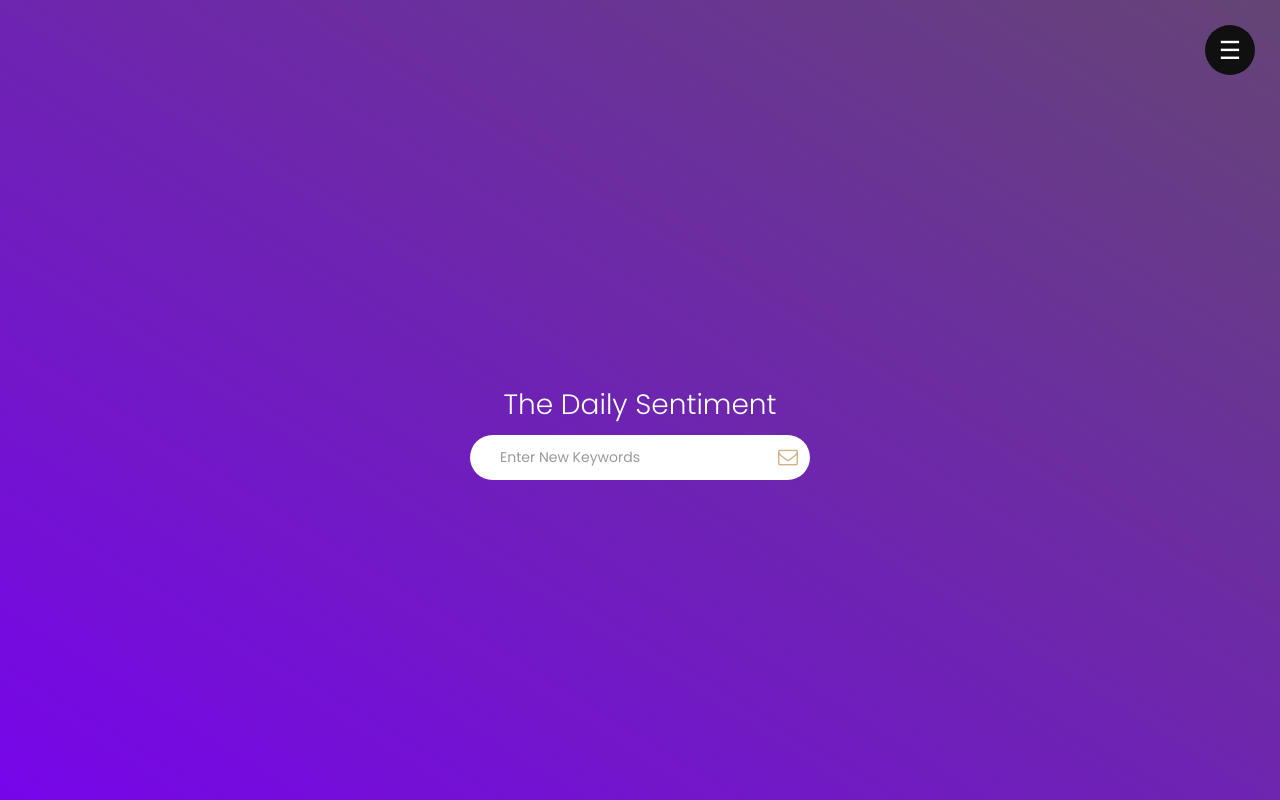
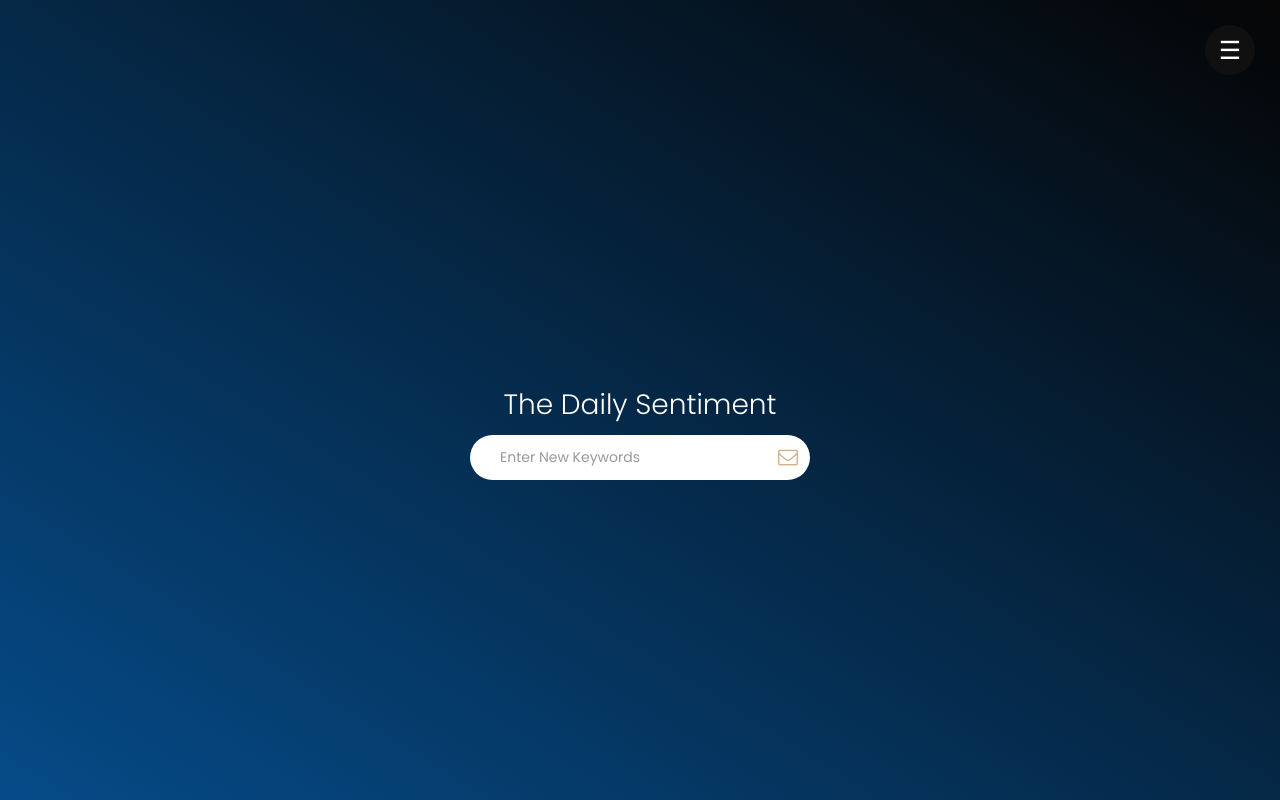
Before and after one commit to gakwong/DailySentiment, a Flask app: template PoemNews/templates/index.html in a window 1280 px wide. Run offline with Flask 2, Linux system fonts and the light colour scheme; the template is opened without the code that fills it, so the values that code supplies are empty; some libraries are stand-ins or nearby versions.

Commit message:
final gradient color (pls dont change)

```diff
--- a/PoemNews/static/css/templatemo-style.css
+++ b/PoemNews/static/css/templatemo-style.css
@@ -87,7 +87,7 @@ https://templatemo.com/tm-521-get-ready
   }
 
   .overlay {
-    background: linear-gradient(to top right, #7f00ff, #6a477d);
+    background: linear-gradient(to top right, #004e92, #000000);
     opacity: 0.9;
     position: absolute;
     top: 0;
```
Also changed, not shown: reddit_data.json (deleted, +0 -1 lines).
